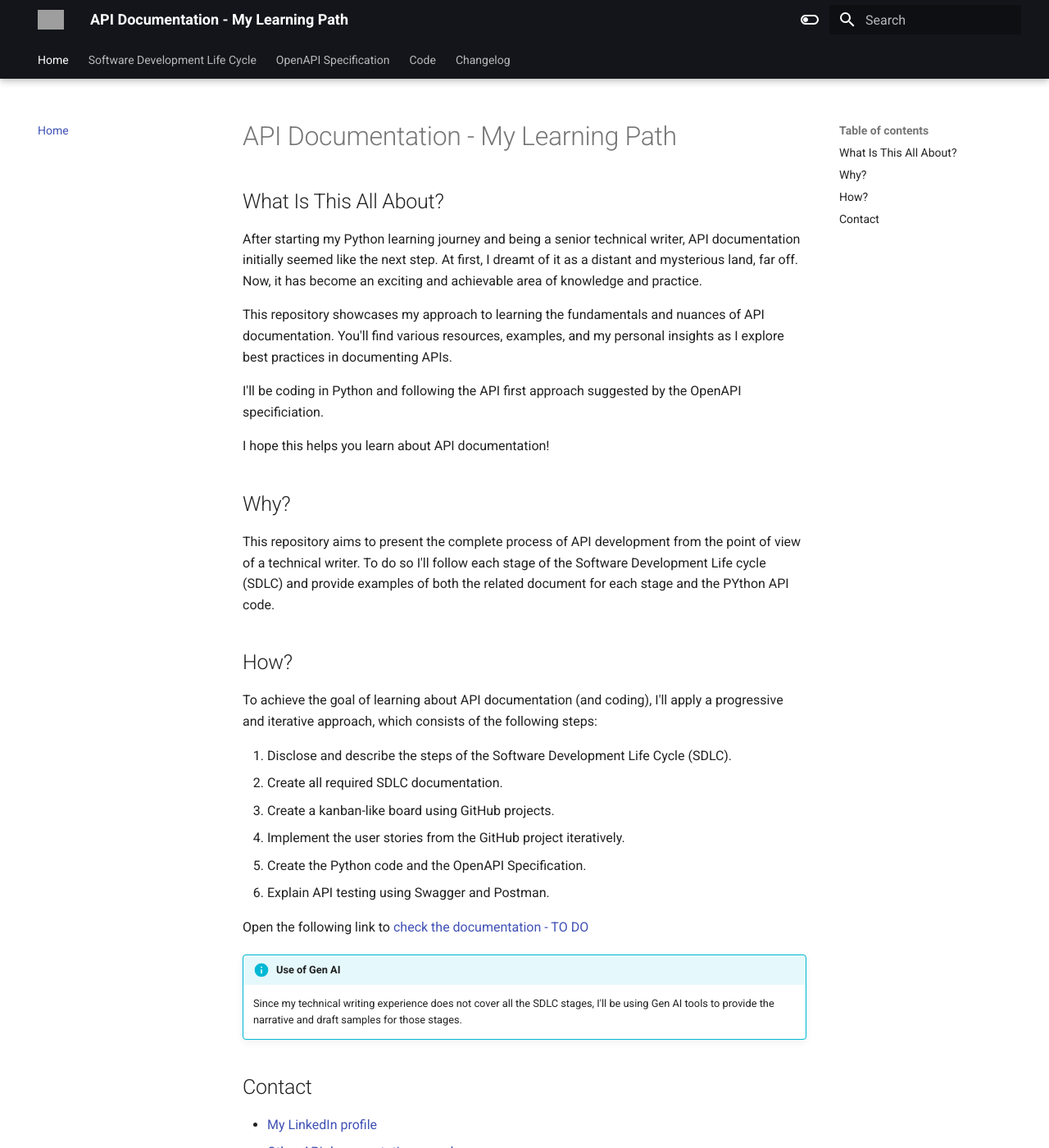
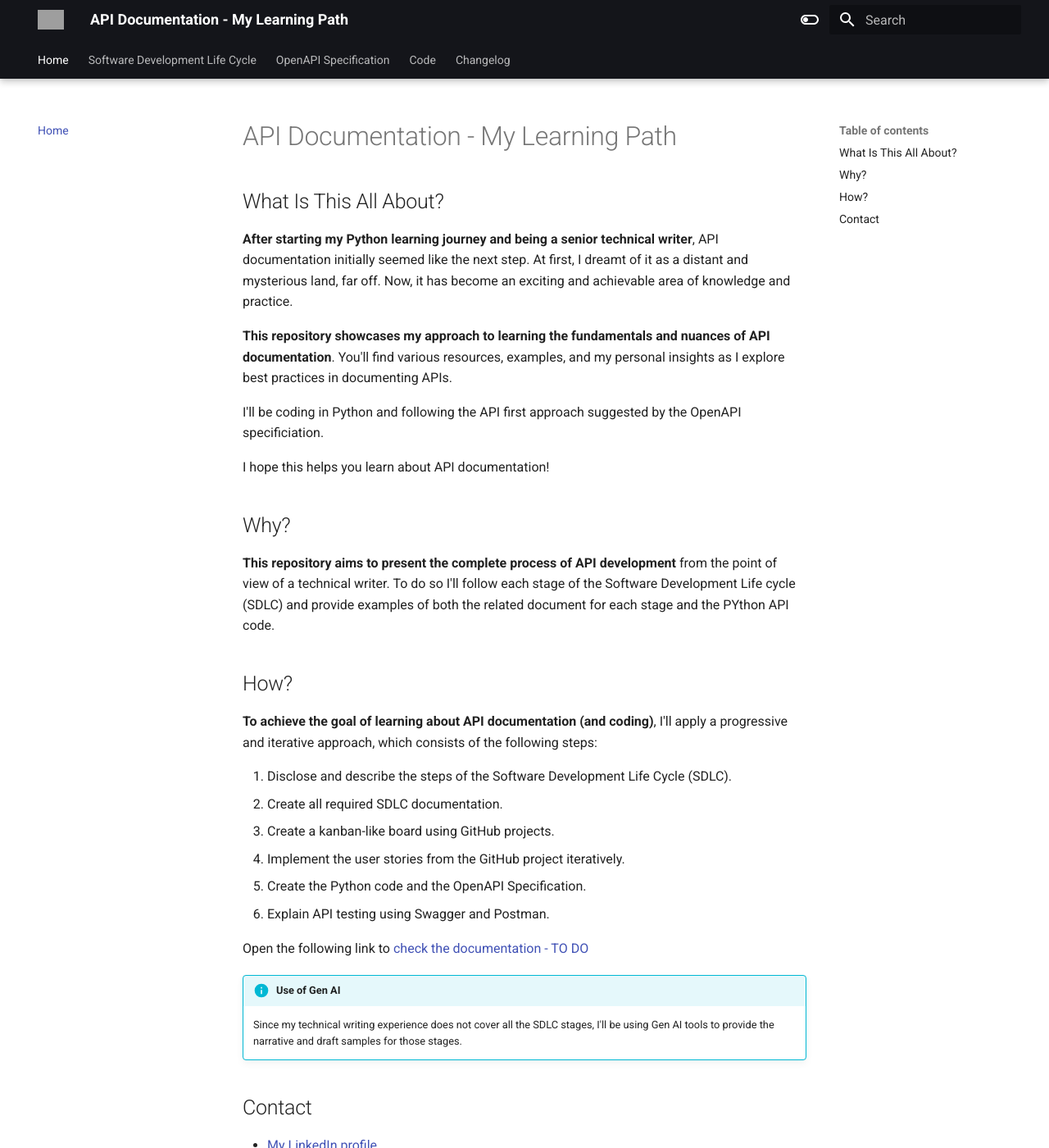
Before and after one commit to javierhf/api-documentation-my-learning-path, an MkDocs documentation site: the page built from docs/index.md, in a window 1280 px wide and 1400 px high. Shown: the whole window at 82% size. Built offline with MkDocs 1.6.1 and Material for MkDocs 9.7.7, drawn with Linux system fonts in a browser that asks for light colours; grey boxes are pictures that could not be loaded.

```diff
--- a/docs/index.md
+++ b/docs/index.md
@@ -2,9 +2,9 @@
 
 ## What Is This All About?
 
-After starting my Python learning journey and being a senior technical writer, API documentation initially seemed like the next step. At first, I dreamt of it as a distant and mysterious land, far off. Now, it has become an exciting and achievable area of knowledge and practice.
+**After starting my Python learning journey and being a senior technical writer**, API documentation initially seemed like the next step. At first, I dreamt of it as a distant and mysterious land, far off. Now, it has become an exciting and achievable area of knowledge and practice.
 
-This repository showcases my approach to learning the fundamentals and nuances of API documentation. You'll find various resources, examples, and my personal insights as I explore best practices in documenting APIs.
+**This repository showcases my approach to learning the fundamentals and nuances of API documentation**. You'll find various resources, examples, and my personal insights as I explore best practices in documenting APIs.
 
 I'll be coding in Python and following the API first approach suggested by the OpenAPI specificiation.
 
@@ -12,12 +12,12 @@ I hope this helps you learn about API documentation!
 
 ## Why?
 
-This repository aims to present the complete process of API development from the point of view of a technical writer. To do so I'll follow each stage of the Software Development Life cycle (SDLC) and provide examples of both the related document for each stage and the PYthon API code.
+**This repository aims to present the complete process of API development** from the point of view of a technical writer. To do so I'll follow each stage of the Software Development Life cycle (SDLC) and provide examples of both the related document for each stage and the PYthon API code.
 
 
 ## How?
 
-To achieve the goal of learning about API documentation (and coding), I'll apply a progressive and iterative approach, which consists of the following steps:
+**To achieve the goal of learning about API documentation (and coding)**, I'll apply a progressive and iterative approach, which consists of the following steps:
 
 1. Disclose and describe the steps of the Software Development Life Cycle (SDLC).
 2. Create all required SDLC documentation.
```
Also changed, not shown: docs/sdlc/index.md (+4 -4 lines), site/sdlc/index.html, site/search/search_index.json, 1 other file.
